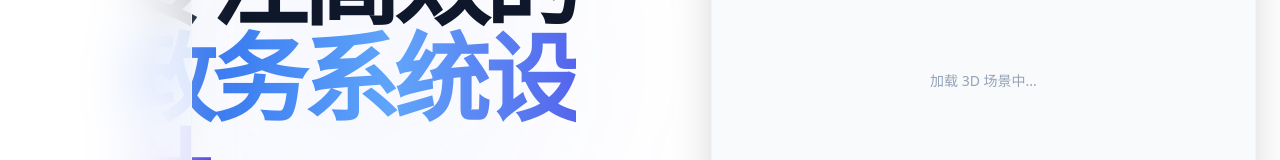
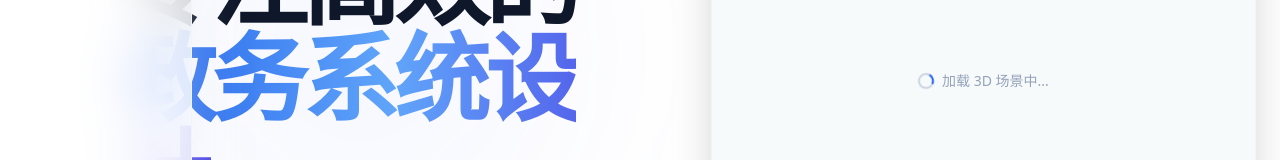
Before and after one commit to hongui/my-portfolio-2, a React (Vite) app: page / in a window 1280 px wide. Shown: the part 508-668 px from the top of the page. Built offline with nearby package versions, Linux system fonts and the light colour scheme.

Commit message:
Update App.jsx

```diff
--- a/src/App.jsx
+++ b/src/App.jsx
@@ -287,17 +287,24 @@ export default function App() {
     </FadeIn>
   </div>
 
-  {/* 右侧 Spline 3D 区域 */}
+ {/* 右侧 Spline 3D 区域 */}
 <div className="flex-1 w-full lg:w-auto h-[480px] lg:h-[620px] relative rounded-3xl overflow-hidden border border-slate-100 shadow-2xl bg-slate-50">
-  {/* 加载中占位（防止白屏太久） */}
-  <div className="absolute inset-0 flex items-center justify-center z-10 bg-slate-50">
-    <div className="text-slate-400 text-sm font-medium">加载 3D 场景中...</div>
-  </div>
-
   <Spline
     scene="https://prod.spline.design/xxocG5UX04nYJYmm/scene.splinecode"
     className="absolute inset-0 w-full h-full"
+    onLoad={() => {
+      console.log("Spline 场景加载成功！");
+      // 这里可以加隐藏加载提示的逻辑，如果需要
+    }}
   />
+
+  {/* 改进后的加载提示 - 半透明 + 自动淡出 */}
+  <div id="spline-loading" className="absolute inset-0 flex items-center justify-center bg-slate-50/80 z-10 transition-opacity duration-700">
+    <div className="text-slate-400 text-sm font-medium flex items-center gap-2">
+      <div className="w-4 h-4 border-2 border-slate-300 border-t-blue-600 rounded-full animate-spin"></div>
+      加载 3D 场景中...
+    </div>
+  </div>
 </div>
 </section>
 
```
